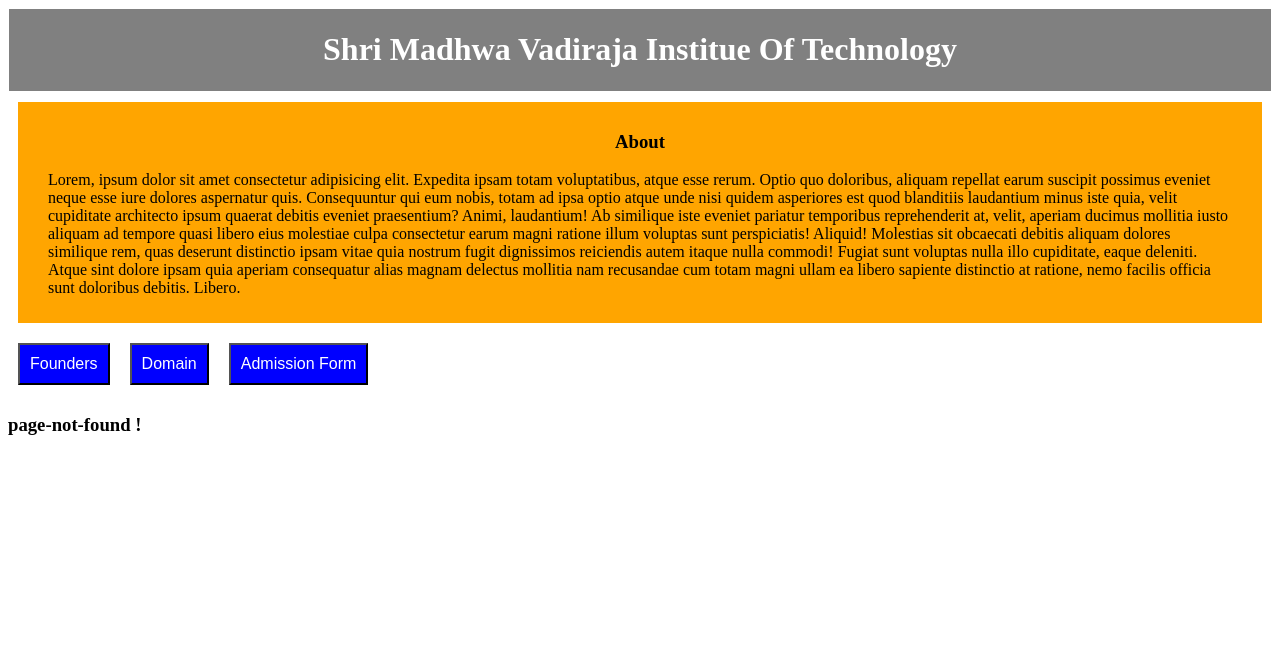
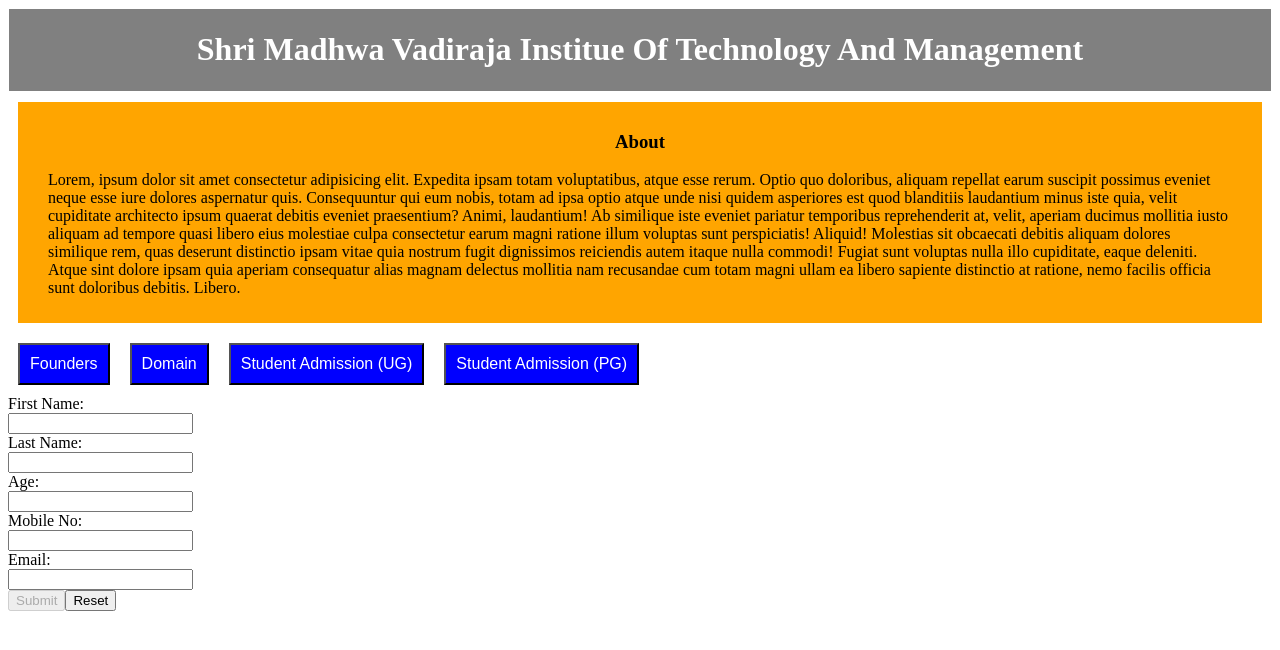
Before and after one commit to KripashreeBhat/training, an Angular app in the folder Angularpractice/Project1/: page /post-admission in a window 1280 px wide. Shown: the top 650 px of the page. Built offline with nearby package versions, Linux system fonts and the light colour scheme.

Commit message:
reactive form

```diff
--- a/Angularpractice/Project1/src/app/admission-form/admission-form.component.html
+++ b/Angularpractice/Project1/src/app/admission-form/admission-form.component.html
@@ -6,7 +6,7 @@
 
     </div>
     <div class="heading">
-    <h2>SMVIT</h2>
+    <h2>SMVITM</h2>
     <h2>Registration Form</h2>
   </div></div>
     <p><small>( * Mandatory field )</small></p>
@@ -24,7 +24,7 @@
         <div>
           <small *ngIf="fname.invalid && fname.touched"
             >First name is a required field</small
-          >
+            >
         </div>
       </div>
       <div class="form-group">
--- a/Angularpractice/Project1/src/app/app.component.html
+++ b/Angularpractice/Project1/src/app/app.component.html
@@ -1,5 +1,5 @@
 <div style = "text-align:center;border:solid 1px; padding:1px; color:#fff; background-color: grey;" appHover >
-  <h1> Shri Madhwa Vadiraja Institue Of Technology</h1>
+  <h1> Shri Madhwa Vadiraja Institue Of Technology And Management</h1>
 </div>
 <div class="para" appBackground>
   <h3 id = "about">About</h3>
@@ -14,5 +14,6 @@
 
 <button ><a routerLink ="/student" [queryParams]="{collegename : 'SMVITM'}">Founders </a>  </button>
 <button><a routerLink="/domain" > Domain</a></button>
-<button><a routerLink="/admission-form" > Admission Form</a></button>
+<button><a routerLink="/admission-form" > Student Admission (UG)</a></button>
+<button><a routerLink="/post-admission" > Student Admission (PG)</a></button>
 <router-outlet></router-outlet>
--- /dev/null
+++ b/Angularpractice/Project1/src/app/faculty-admission/faculty-admission.component.css
@@ -0,0 +1,10 @@
+.required-field{
+    color:#f00;
+}
+/* .container{
+    display:block; */
+/* } */
+.form input{
+   display:block;
+   color:brown;
+}
--- /dev/null
+++ b/Angularpractice/Project1/src/app/faculty-admission/faculty-admission.component.html
@@ -0,0 +1,54 @@
+<!-- <p>faculty-admission works!</p> -->
+<div class="container">
+<form [formGroup]="addFacultyForm">
+    <div class="form">
+    <label>First Name:</label>
+    <input type="text" formControlName="fname">
+    <div>
+    <span class="required-field" *ngIf="addFacultyForm.get('fname')?.hasError('required') && addFacultyForm.get('fname')?.touched">First name is required</span>
+    <span class="required-field" *ngIf="addFacultyForm.get('fname')?.hasError('pattern') && addFacultyForm.get('fname')?.touched">Invalid input, please enter input in Alphabets</span>
+</div></div>
+<div class="form">
+    <label>Last Name:</label>
+    <input type="text" formControlName="lname">
+    <div>
+    <span class="required-field" *ngIf="addFacultyForm.get('lname')?.hasError('required') && addFacultyForm.get('lname')?.touched">Last name is required</span>
+    <span class="required-field" *ngIf="addFacultyForm.get('lname')?.hasError('pattern') && addFacultyForm.get('lname')?.touched">Invalid input, please enter input in Alphabets</span>
+</div></div>
+ <div class="form">
+ <label>Age:</label>
+ <input type ="text" formControlName="age">
+ <div>
+    <span class="required-field" *ngIf="addFacultyForm.get('age')?.hasError('required') && addFacultyForm.get('age')?.touched">Age is required</span>
+
+</div>
+ </div>
+ <div class="form">
+    <label>Mobile No:</label>
+    <input type ="text" formControlName="mobileno">
+    <div>
+        <span class="required-field" *ngIf="addFacultyForm.get('mobileno')?.hasError('required') && addFacultyForm.get('mobileno')?.touched">Mobile No is required</span>
+        <span class="required-field" *ngIf="addFacultyForm.get('mobileno')?.hasError('minlength') && addFacultyForm.get('mobileno')?.touched">Minimum limit is 10 digits</span>
+        <span class="required-field" *ngIf="addFacultyForm.get('mobileno')?.hasError('maxlength') && addFacultyForm.get('mobileno')?.touched">Maximum limit is 10 digits</span>
+    </div>
+    </div>
+    <div class="form">
+        <label>Email:</label>
+        <input type ="text" formControlName="email">
+        <div>
+            <span class="required-field" *ngIf="addFacultyForm.get('email')?.hasError('required') && addFacultyForm.get('email')?.touched">Email is required</span>
+
+        </div>
+        </div>
+<!--
+            <div class="form" formArrayName="students">
+                <label>Educational info</label>
+                <div *ngFor="let student of addFacultyForm.controls.students['controls']; index as i "></div>
+                <input type ="text" [formControlName]="i">
+                </div> -->
+     <div class="form">
+    <button (click)="addFaculty()" [disabled]="!addFacultyForm.valid">Submit</button>
+    <button (click)="resetForm()">Reset</button>
+</div>
+</form>
+</div>
--- /dev/null
+++ b/Angularpractice/Project1/src/app/faculty-admission/faculty-admission.component.ts
@@ -0,0 +1,76 @@
+import { getLocaleFirstDayOfWeek } from '@angular/common';
+import { Component, OnInit } from '@angular/core';
+import { FormArray, FormBuilder, FormControl, FormControlName, FormGroup, Validators } from '@angular/forms';
+
+@Component({
+  selector: 'app-faculty-admission',
+  templateUrl: './faculty-admission.component.html',
+  styleUrls: ['./faculty-admission.component.css']
+})
+export class FacultyAdmissionComponent implements OnInit {
+addFacultyForm : FormGroup;
+
+  constructor( private formbuilder:FormBuilder) { }
+
+  ngOnInit(): void {
+    // This was through formcontrol and formgroup
+    // this.addFacultyForm = new FormGroup({
+    //   'fname': new FormControl(),
+    //   'lname': new FormControl()
+  // })
+
+  // This is through FormBuiler
+
+  //case 1 : FormArray with FormComponent
+  // let students = new FormArray([
+  //   new FormControl('Jasmin'),
+  //   new FormControl('Kitch')
+  // ]);
+  this.addFacultyForm = this.formbuilder.group({
+    'fname': new FormControl('',[Validators.required,Validators.pattern('^[a-zA-Z]+$')]),
+    'lname': new FormControl('',[Validators.required,Validators.pattern('^[a-zA-Z]+$')]),
+    'age': new FormControl('',[Validators.required]),
+    'mobileno':new FormControl('',[Validators.required,Validators.maxLength(10),Validators.minLength(10)]),
+    'email':new FormControl('',[Validators.required]),
+    // 'students':new FormArray([
+    //   new FormControl('Jasmin'),
+    //   new FormControl('kitch'),
+    // ])
+})
+
+// Set values
+// // First way :Direct way
+// this.addFacultyForm = this.formbuilder.group({
+//   'fname': new FormControl('kripa'),
+//   'lname': new FormControl('Bhat'),
+//   'age': new FormControl(22),
+//   'mobileno':new FormControl(7417428078),
+//   'email':new FormControl('kri19bhat@gmail.com')
+// })
+
+// Second way : create instance
+
+// const studentDetail={
+//   'fname': 'Nagaveni',
+//     'lname': 'Gopal naik',
+//     'age': 22,
+//     'mobileno':'9480672805',
+//     'email':'nag08naik@gmail.com'
+// }
+// this.addFacultyForm.setValue(studentDetail);
+// // third way: patchvalue
+// this.addFacultyForm.patchValue(studentDetail);
+
+// Track value changes
+this.addFacultyForm.get('lname')?.valueChanges.subscribe(data=>{console.log(data);});
+this.addFacultyForm.get('fname')?.statusChanges.subscribe(data=>{console.log('Input status');console.log(data);});
+}
+addFaculty(){
+  console.log(this.addFacultyForm.value);
+  // console.log(this.addFacultyForm.get('email')?.value);
+// console.log(this.addFacultyForm.valueChanges.subscribe(data =>console.log(data)));
+}
+resetForm(){
+  this.addFacultyForm.reset();
+}
+}
--- a/Angularpractice/Project1/tsconfig.json
+++ b/Angularpractice/Project1/tsconfig.json
@@ -6,7 +6,8 @@
     "outDir": "./dist/out-tsc",
     "forceConsistentCasingInFileNames": true,
     "strict": true,
-    "noImplicitOverride": true,
+    "noImplicitOverride": false,
+    "strictPropertyInitialization": false,
     "noPropertyAccessFromIndexSignature": true,
     "noImplicitReturns": true,
     "noFallthroughCasesInSwitch": true,
```
Also changed, not shown: Angularpractice/Project1/src/app/app-routing.module.ts (+22 -19 lines), Angularpractice/Project1/src/app/app.module.ts (+5 -5 lines), 1 other file (tests, documents, lock files or other folders).
